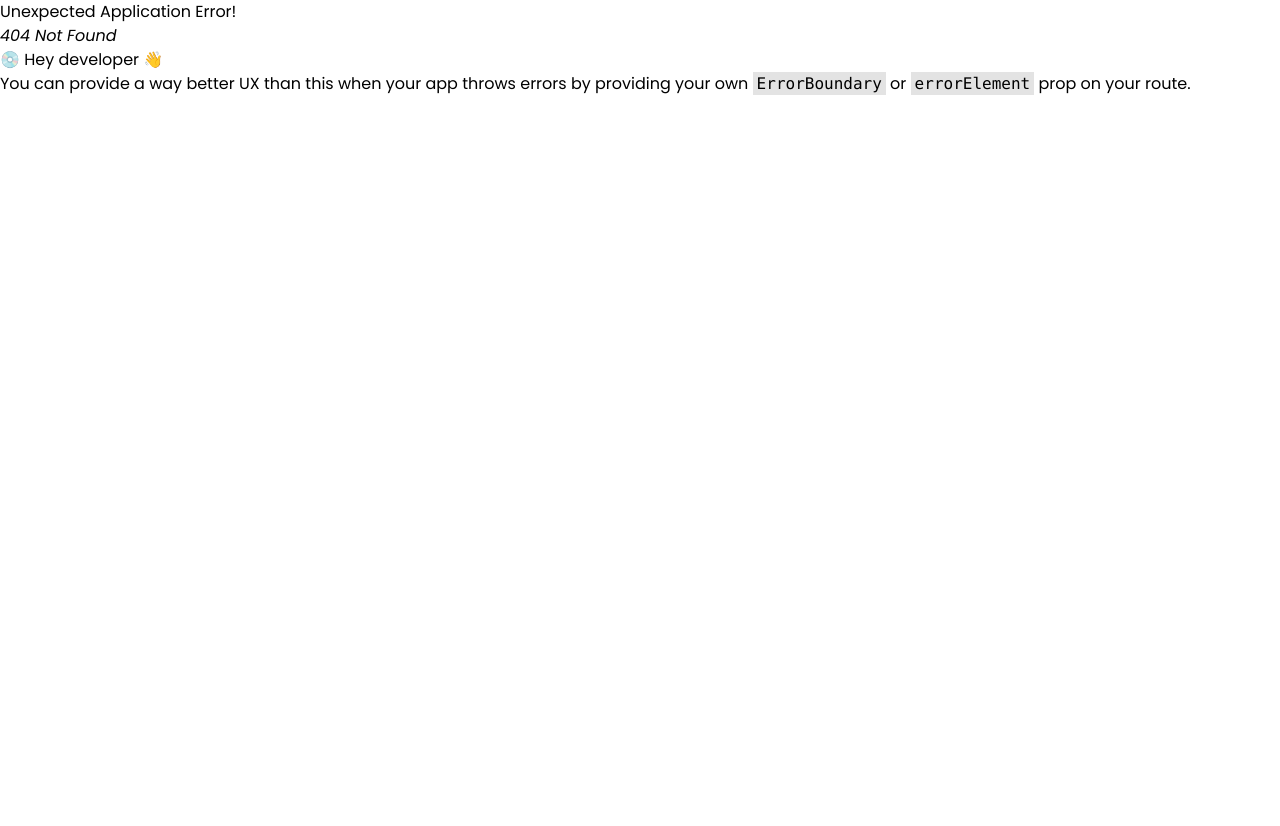
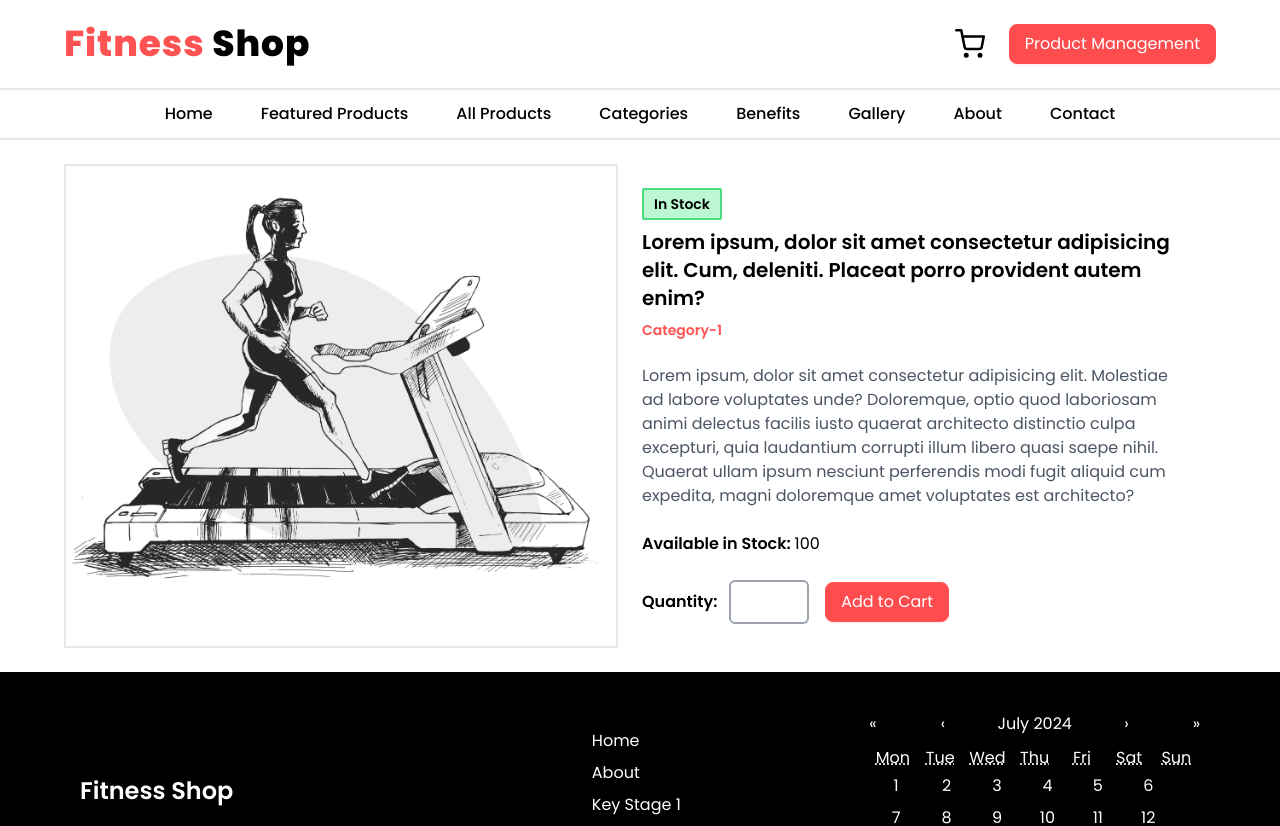
Before and after one commit to thdihan/ph-fitness-shop, a React (Vite) app: page /products/1 in a window 1280 px wide. Before the commit this address had no page. Shown: the top 826 px of the page. Before the commit the page ends 800 px from the top, so only its background shows below. Built offline with nearby package versions, Linux system fonts and the light colour scheme.

Commit message:
Product Details page done

```diff
--- /dev/null
+++ b/src/components/Products/ProductDetails.tsx
@@ -0,0 +1,72 @@
+import { Button } from "antd";
+import trademill from "../../assets/trademill.jpg";
+import { SizeType } from "../../types";
+const ProductDetails = () => {
+    return (
+        <div className="px-16 flex py-6">
+            <div className="flex-1 border-2">
+                <img src={trademill} alt="" />
+            </div>
+            <div className="flex-1 p-6">
+                <div>
+                    <p className="bg-green-200 w-[80px] text-center py-1 font-semibold text-sm rounded-sm border-2 border-green-400">
+                        In Stock
+                    </p>
+                    <h1 className="text-xl font-semibold mt-2">
+                        Lorem ipsum, dolor sit amet consectetur adipisicing
+                        elit. Cum, deleniti. Placeat porro provident autem enim?
+                    </h1>
+                    <div className="mt-2">
+                        <p className="text-[#FF5252] font-semibold text-sm">
+                            Category-1
+                        </p>
+                    </div>
+                    <p className="text-gray-600 mt-6">
+                        Lorem ipsum, dolor sit amet consectetur adipisicing
+                        elit. Molestiae ad labore voluptates unde? Doloremque,
+                        optio quod laboriosam animi delectus facilis iusto
+                        quaerat architecto distinctio culpa excepturi, quia
+                        laudantium corrupti illum libero quasi saepe nihil.
+                        Quaerat ullam ipsum nesciunt perferendis modi fugit
+                        aliquid cum expedita, magni doloremque amet voluptates
+                        est architecto?
+                    </p>
+                </div>
+                <div className="mt-6 ">
+                    <p>
+                        <span className="font-semibold">
+                            Available in Stock:{" "}
+                        </span>
+                        <span>100</span>
+                    </p>
+                </div>
+
+                <div className="mt-6 flex items-center space-x-4">
+                    <div>
+                        <label htmlFor="quantity" className="font-semibold">
+                            Quantity:{" "}
+                        </label>
+                        <input
+                            type="number"
+                            name="quantity"
+                            id="quantity"
+                            className="border-2 border-gray-400  w-20 p-2 ml-2 rounded-md"
+                        />
+                    </div>
+                    <div>
+                        <Button
+                            type="primary"
+                            className="bg-[#FF5252] hover:bg-[#fff] hover:border-[#FF5252] hover:text-[#FF5252] border-[#FF5252] text-white font-normal"
+                            size={"large" as SizeType}
+                            danger
+                        >
+                            Add to Cart
+                        </Button>
+                    </div>
+                </div>
+            </div>
+        </div>
+    );
+};
+
+export default ProductDetails;
--- a/src/routes/routes.tsx
+++ b/src/routes/routes.tsx
@@ -2,6 +2,7 @@ import { createBrowserRouter } from "react-router-dom";
 import App from "../App";
 import Home from "../pages/Home";
 import AllProducts from "../pages/AllProducts";
+import ProductDetails from "../components/Products/ProductDetails";
 
 const router = createBrowserRouter([
     {
@@ -16,6 +17,10 @@ const router = createBrowserRouter([
                 path: "/all-products",
                 element: <AllProducts />,
             },
+            {
+                path: "/products/:id",
+                element: <ProductDetails />,
+            },
         ],
     },
 ]);
--- /dev/null
+++ b/src/types/SizeType.tsx
@@ -0,0 +1,3 @@
+import { ConfigProviderProps } from "antd";
+
+export type SizeType = ConfigProviderProps["componentSize"];
--- /dev/null
+++ b/src/types/index.tsx
@@ -0,0 +1 @@
+export * from "./SizeType";
```
